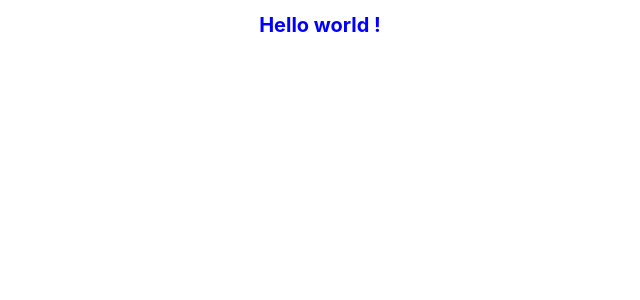
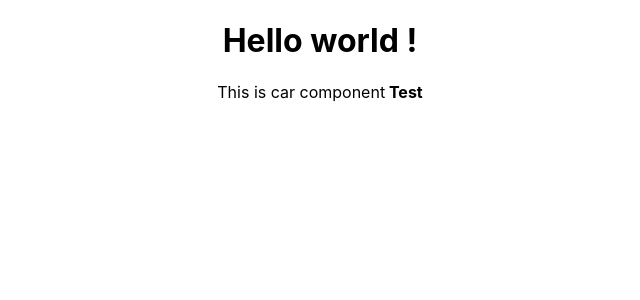
Before and after one commit to Rik-ai/My-projects, a React (Create React App) app in the folder react-lessons/: page / in a window 1280 px wide. Shown: the top 300 px of the page, without its empty margins (320-960 px from the left). Built offline with nearby package versions, Linux system fonts and the light colour scheme.

Commit message:
React - Создание простого компонента

```diff
--- a/react-lessons/src/App.js
+++ b/react-lessons/src/App.js
@@ -1,16 +1,18 @@
 import React, { Component } from 'react';
 import logo from './logo.svg';
 import './App.css';
+import Car from './Car/Car'
 
 class App extends Component {
   render() {
-    const divStyle = { //так можно стилизовать обьект в нутри функции
+    const divStyle = {
       'textAlign': 'center'
     }
     return (
       <div style={divStyle}>
-        {/* правильная запись для стилизации отдельных элементов */}
-        <h1 style={{ color: 'blue', 'fontSize': '20px' }}>Hello world !</h1>
+        <h1>Hello world !</h1>
+
+        <Car />
       </div>
     );
   }
--- /dev/null
+++ b/react-lessons/src/Car/Car.js
@@ -0,0 +1,32 @@
+import React, { Component } from 'react';
+
+//Слишком длинная запись
+// function Car() {
+//     return (
+//         <h2>This is car component</h2>
+//     )
+// }
+
+//Запись по короче
+// const Car = () => {
+//     return (
+//         <h2>This is car component</h2>
+//     )
+// }
+
+//Короткая запись
+// const Car = () => (
+//     <div>
+//         This is car component
+//     <strong> Test</strong>
+//     </div>
+// )
+//export default Car
+
+//Самая короткая запись
+export default () => (
+    <div>
+        This is car component
+   <strong> Test</strong>
+    </div>
+)
```
